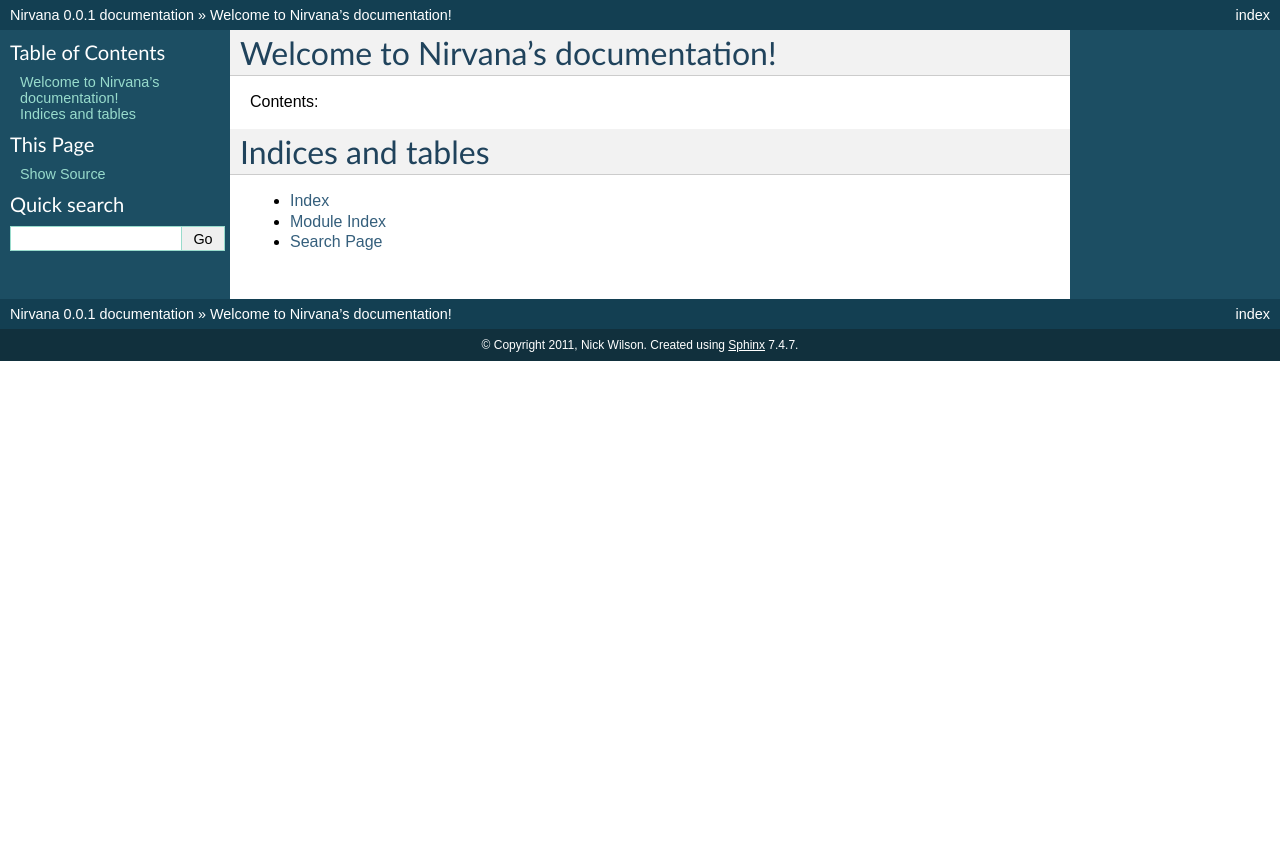
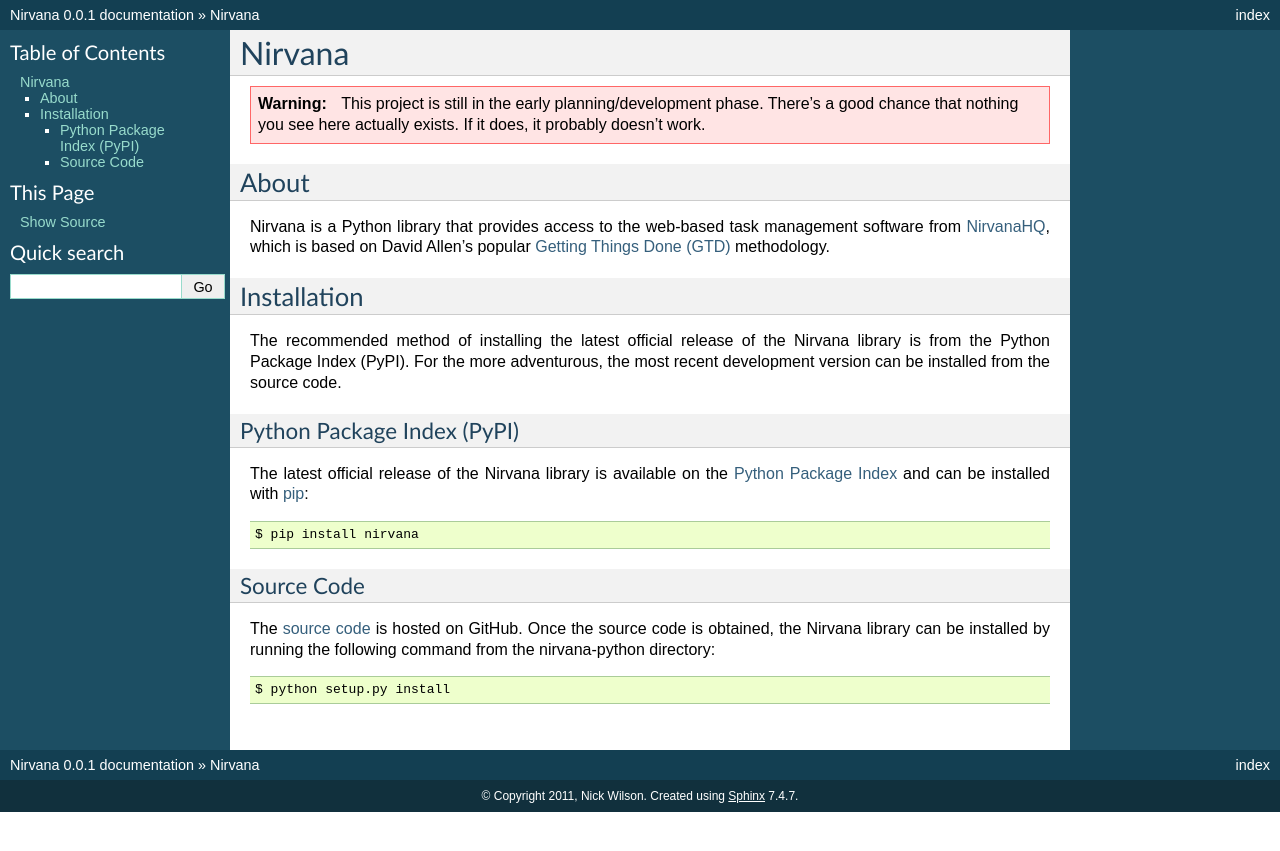
Before and after one commit to njwilson/nirvana-python, a Sphinx documentation site: the page built from docs/index.rst, in a window 1280 px wide. Shown: the top 851 px of the page. Built offline with Sphinx 7.4.7, drawn with Linux system fonts in a browser that asks for light colours.

Commit message:
Fill in basic project/installation instructions

```diff
--- a/docs/index.rst
+++ b/docs/index.rst
@@ -1,19 +1,42 @@
-.. Nirvana documentation master file, created by
-   sphinx-quickstart on Wed Sep 14 09:20:10 2011.
-   You can adapt this file completely to your liking, but it should at least
-   contain the root `toctree` directive.
+=======
+Nirvana
+=======
 
-Welcome to Nirvana's documentation!
-===================================
+.. warning:: This project is still in the early planning/development
+    phase. There's a good chance that nothing you see here actually
+    exists. If it does, it probably doesn't work.
 
-Contents:
+About
+=====
 
-.. toctree::
-   :maxdepth: 2
+Nirvana is a Python library that provides access to the web-based task
+management software from `NirvanaHQ <http://nirvanahq.com>`_, which is
+based on David Allen's popular `Getting Things Done (GTD)
+<http://www.davidco.com/about-gtd>`_  methodology.
 
-Indices and tables
-==================
+Installation
+============
 
-* :ref:`genindex`
-* :ref:`modindex`
-* :ref:`search`
+The recommended method of installing the latest official release of
+the Nirvana library is from the Python Package Index (PyPI). For the more
+adventurous, the most recent development version can be installed from the
+source code.
+
+Python Package Index (PyPI)
+---------------------------
+
+The latest official release of the Nirvana library is available on the
+`Python Package Index <http://pypi.python.org/>`_ and can be installed
+with `pip <http://www.pip-installer.org/>`_::
+
+    $ pip install nirvana
+
+Source Code
+-----------
+
+The `source code <https://github.com/njwilson/nirvana-python>`_ is hosted
+on GitHub. Once the source code is obtained, the Nirvana library can be
+installed by running the following command from the nirvana-python
+directory::
+
+    $ python setup.py install
```
